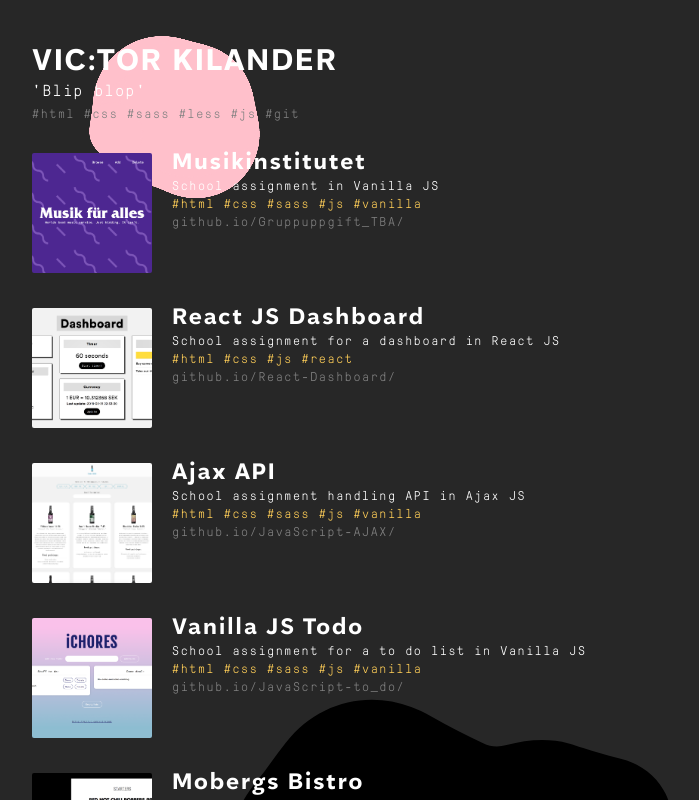
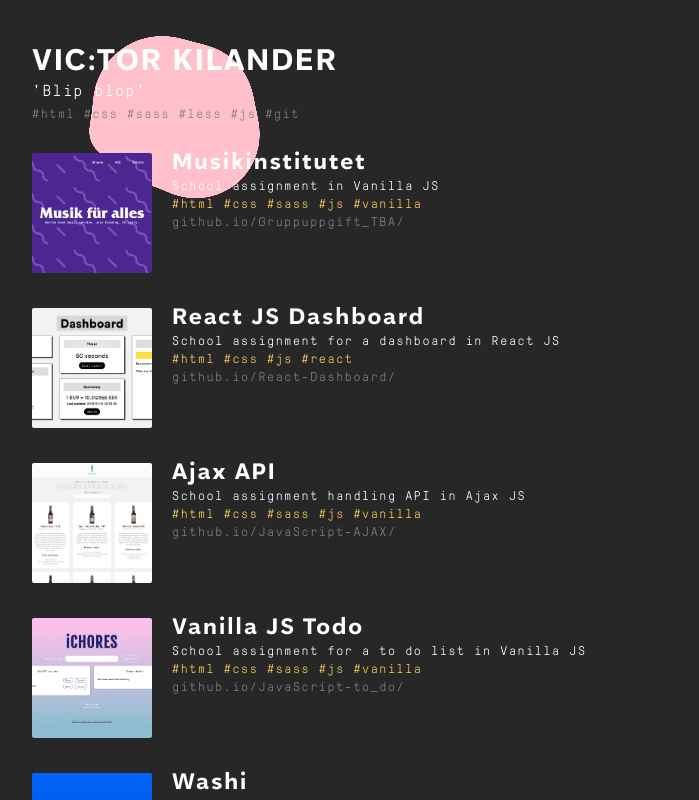
Before and after one commit to vctrklndr/Portfolio, a React (Create React App) app: page / in a window 1280 px wide. Shown: the top 800 px of the page, without its empty margins (98-797 px from the left). Built offline with nearby package versions, Linux system fonts and the light colour scheme.

Commit message:
Added new project to Portfolio

```diff
--- a/package.json
+++ b/package.json
@@ -1,6 +1,6 @@
 {
   "name": "vctrklndr",
-  "homepage": "https://vctrklndr.github.io/React-Portfolio",
+  "homepage": "https://vctrklndr.github.io/Portfolio",
   "version": "0.1.0",
   "private": true,
   "dependencies": {
--- a/src/Components/Portfolio.js
+++ b/src/Components/Portfolio.js
@@ -5,6 +5,7 @@
 import iChores from "../Assets/Images/ichores.png";
 import Mobergs from "../Assets/Images/mobergs_bistro.png";
 import PunkBeer from "../Assets/Images/punk_beer.png";
+import Washi from "../Assets/Images/washi.png";
 
 function Portfolio() {
   return (
@@ -46,6 +47,15 @@
         hrefTitle="github.io/JavaScript-to_do/"
       />
       <Block
+        image={Washi}
+        imageAlt="Washi"
+        title="Washi"
+        description="School assignment making a laundry booking system"
+        hashtags="#html #css #less #js #vue"
+        href="https://github.com/vctrklndr/washi"
+        hrefTitle="github.com/vctrklndr/washi"
+      />
+      <Block
         image={Mobergs}
         imageAlt="Mobergs Bistro"
         title="Mobergs Bistro"
```
Also changed, not shown: src/Assets/Images/washi.png (added).
